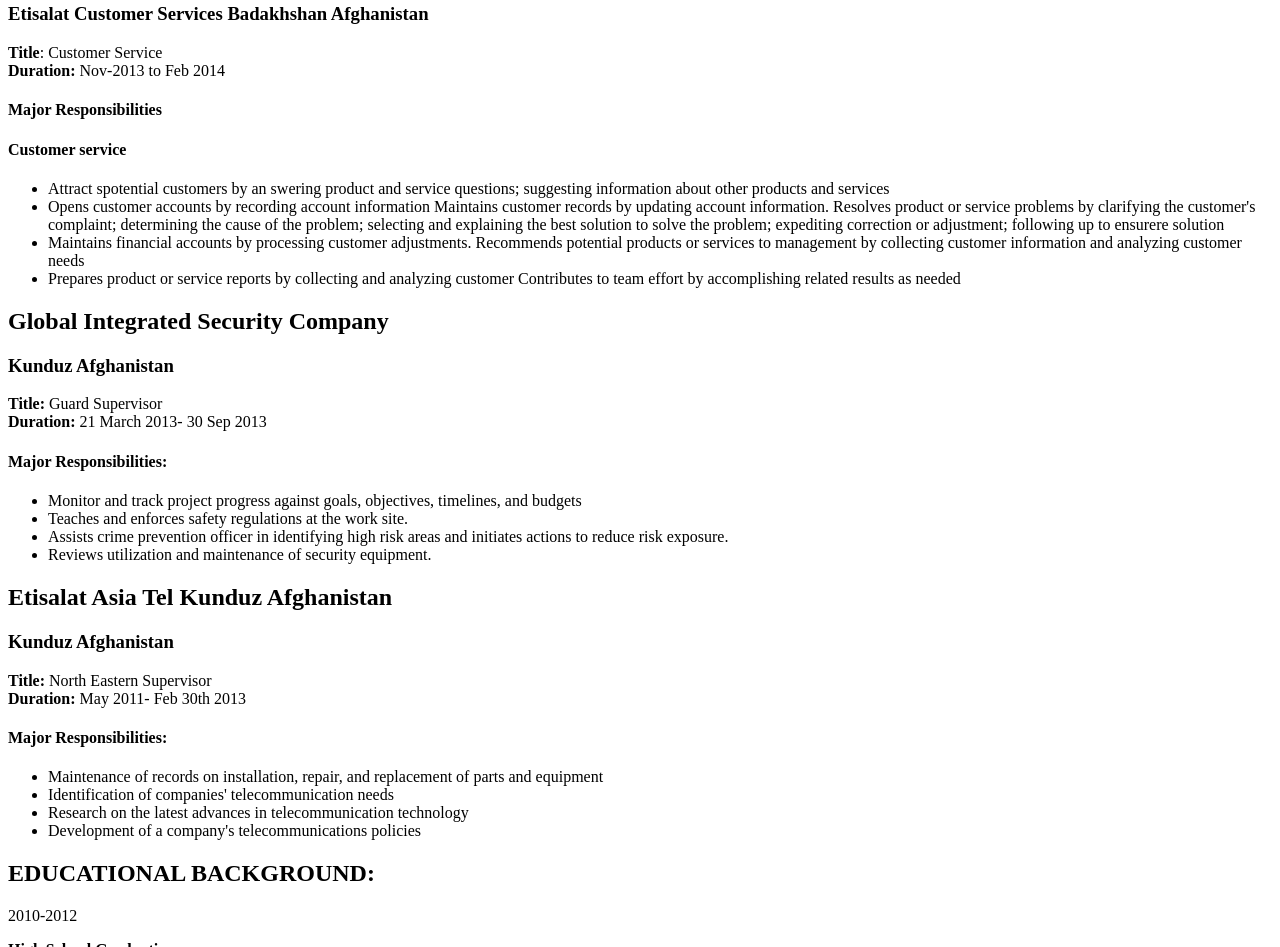
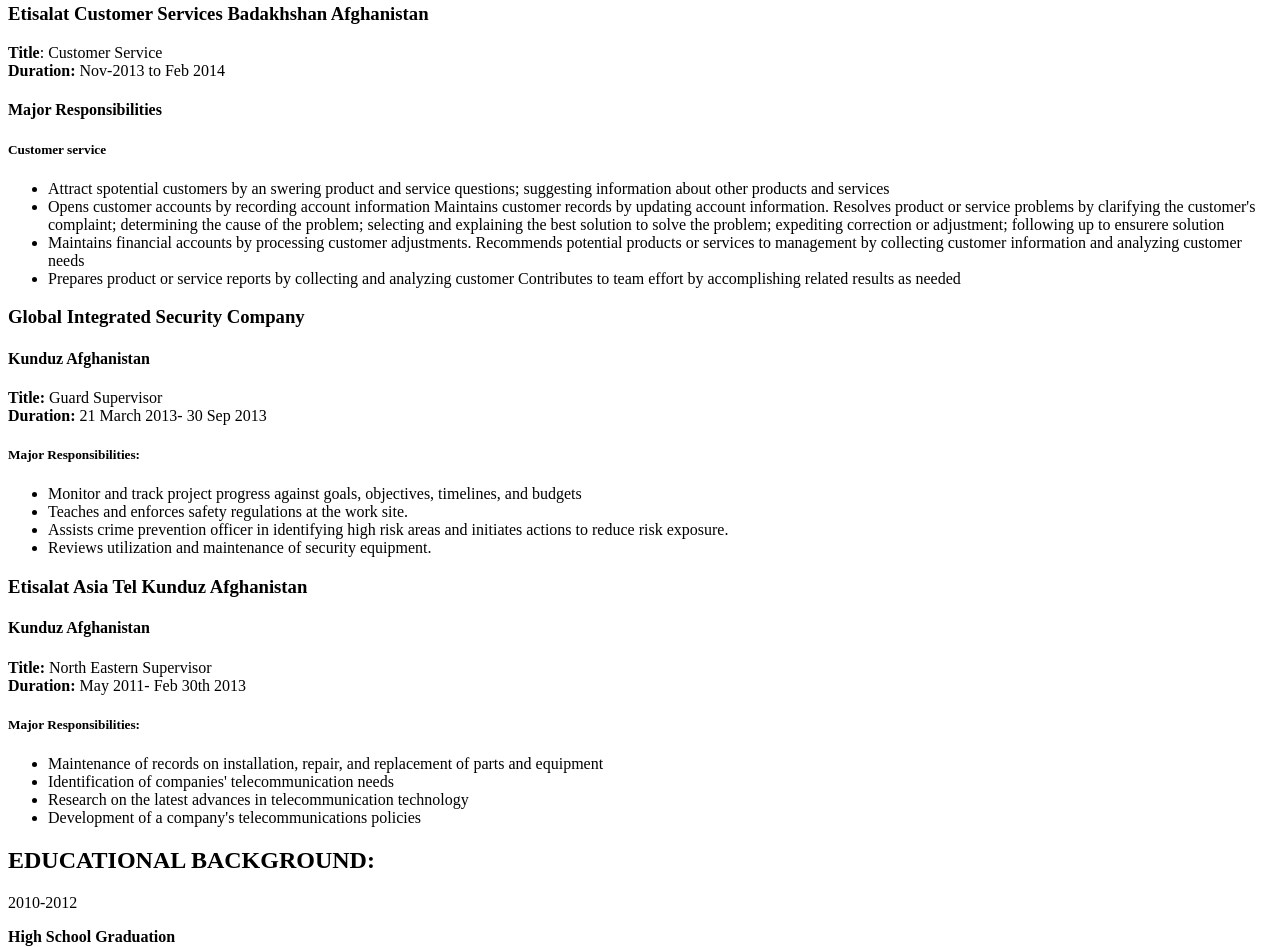
Before and after one commit to Ghassanooooo/cv, a plain HTML site: page index.html in a window 1280 px wide. Shown: the part 365-1312 px from the top of the page. Drawn offline with Linux system fonts and the light colour scheme.

Commit message:
change the heading

```diff
--- a/index.html
+++ b/index.html
@@ -27,8 +27,6 @@
           <strong>Email </strong>: <a href="mailto:ahmadkhan.saadat@gmail.com">ahmadkhan.saadat@gmail.com </a> <br>
           <strong>Address </strong>: xxx
         </p>
-
-
       </section>
 
       <section>
@@ -38,9 +36,8 @@
 
 
       <section>
+        <h2>WORK EXPERIENCE</h2>
         <section>
-          <h2>WORK EXPERIENCE</h2>
-
           <h3>Etisalat Customer Services Badakhshan Afghanistan</h3>
           <!-- Name of position  -->
           <p><strong> Title</strong>: Customer Service <br>
@@ -49,7 +46,7 @@
           </p>
           <!-- title and Duration -->
           <h4>Major Responsibilities</h4>
-          <h4>Customer service</h4>
+          <h5>Customer service</h5>
           <ul>
             <!-- Responsibilities list -->
             <li>Attract spotential customers by an swering product and service questions; suggesting information about other products and services</li>
@@ -64,11 +61,11 @@
 
 
         <section>
-          <h2>Global Integrated Security Company</h2>
-          <h3>Kunduz Afghanistan</h3>
+          <h3>Global Integrated Security Company</h3>
+          <h4>Kunduz Afghanistan</h4>
           <p><strong>Title:</strong> Guard Supervisor <br>
             <strong>Duration:	</strong>21 March 2013- 30 Sep 2013</p>
-          <h4>Major Responsibilities:</h4>
+          <h5>Major Responsibilities:</h5>
           <ul>
             <li>Monitor and track project progress against goals, objectives, timelines, and budgets</li>
             <li>Teaches and enforces safety regulations at the work site.</li>
@@ -79,13 +76,13 @@
         </section>
 
         <section>
-          <h2>Etisalat Asia Tel Kunduz Afghanistan</h2>
-          <h3>Kunduz Afghanistan</h3>
+          <h3>Etisalat Asia Tel Kunduz Afghanistan</h3>
+          <h4>Kunduz Afghanistan</h4>
           <p>
             <strong>Title: </strong>North Eastern Supervisor <br>
             <strong>Duration: </strong>May 2011- Feb 30th 2013
           </p>
-          <h4>Major Responsibilities:</h4>
+          <h5>Major Responsibilities:</h5>
           <ul>
             <li>Maintenance of records on installation, repair, and replacement of parts and equipment</li>
             <li>Identification of companies' telecommunication needs</li>
```
